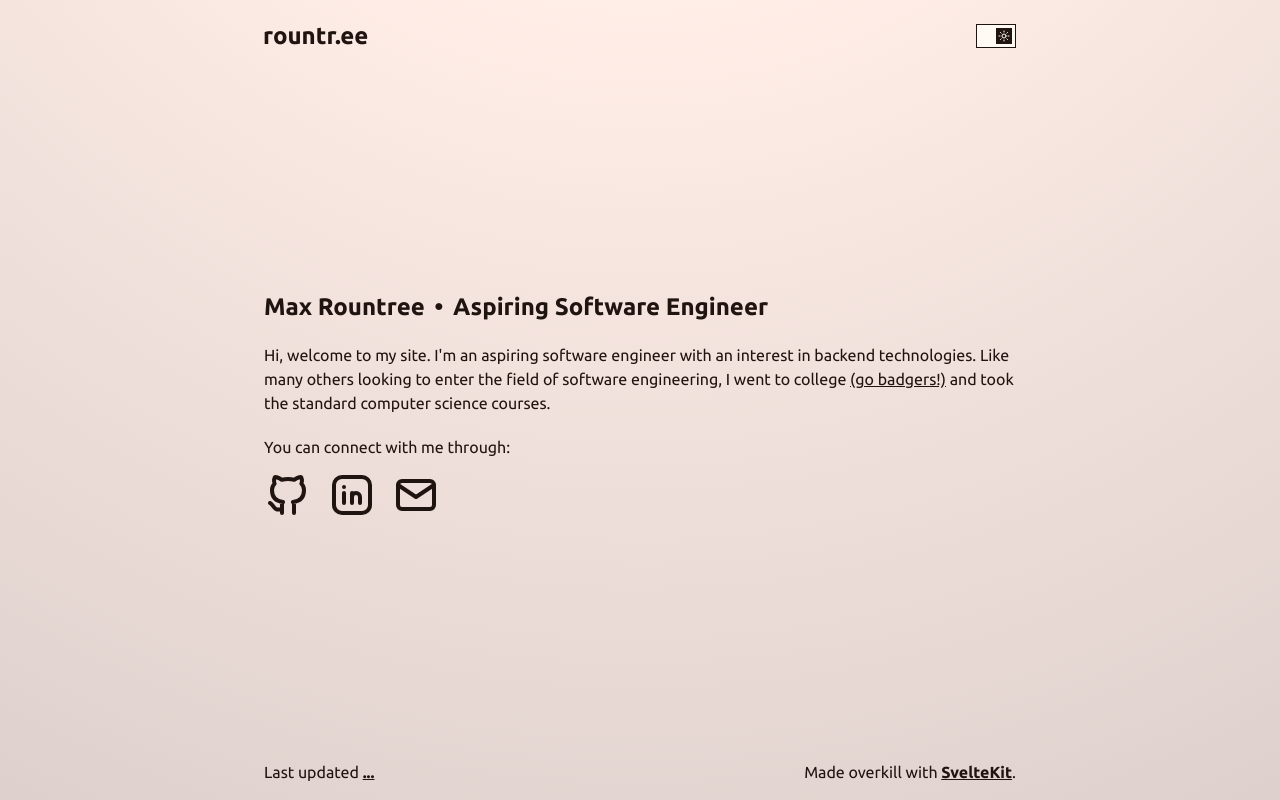
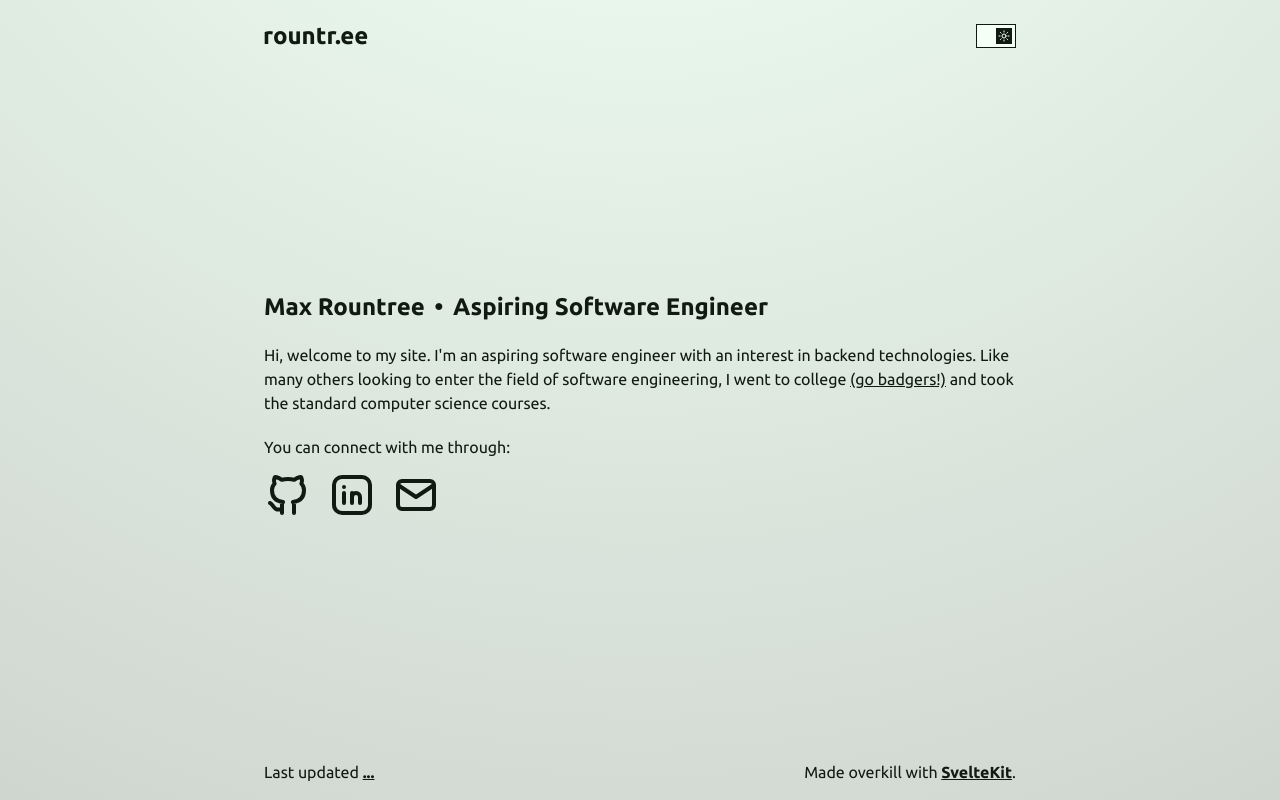
Before and after one commit to maxrr/portfolio-website, a SvelteKit app: page / in a window 1280 px wide. Built offline with nearby package versions, Linux system fonts and the light colour scheme; no server answers.

Commit message:
Change light mode to green color

```diff
--- a/src/app.css
+++ b/src/app.css
@@ -63,12 +63,12 @@
 	prefersdark: false;
 	color-scheme: light;
 
-	--color-base-100: oklch(100% 0.025 40);
-	--color-base-200: oklch(93% 0.019 40);
-	--color-base-300: oklch(86% 0.015 40);
-	--color-base-content: oklch(20.519% 0.022 40);
-	--color-primary: oklch(60.662% 0.155 40);
-	--color-primary-content: oklch(100.662% 0.055 40);
+	--color-base-100: oklch(100% 0.025 150);
+	--color-base-200: oklch(93% 0.014 150);
+	--color-base-300: oklch(86% 0.010 150);
+	--color-base-content: oklch(20.519% 0.022 150);
+	--color-primary: oklch(65.662% 0.125 150);
+	--color-primary-content: oklch(100.662% 0.055 150);
 	--color-secondary: oklch(61.302% 0.202 261.294);
 	--color-secondary-content: oklch(100% 0 0);
 	--color-accent: oklch(72.772% 0.149 33.2);
```
